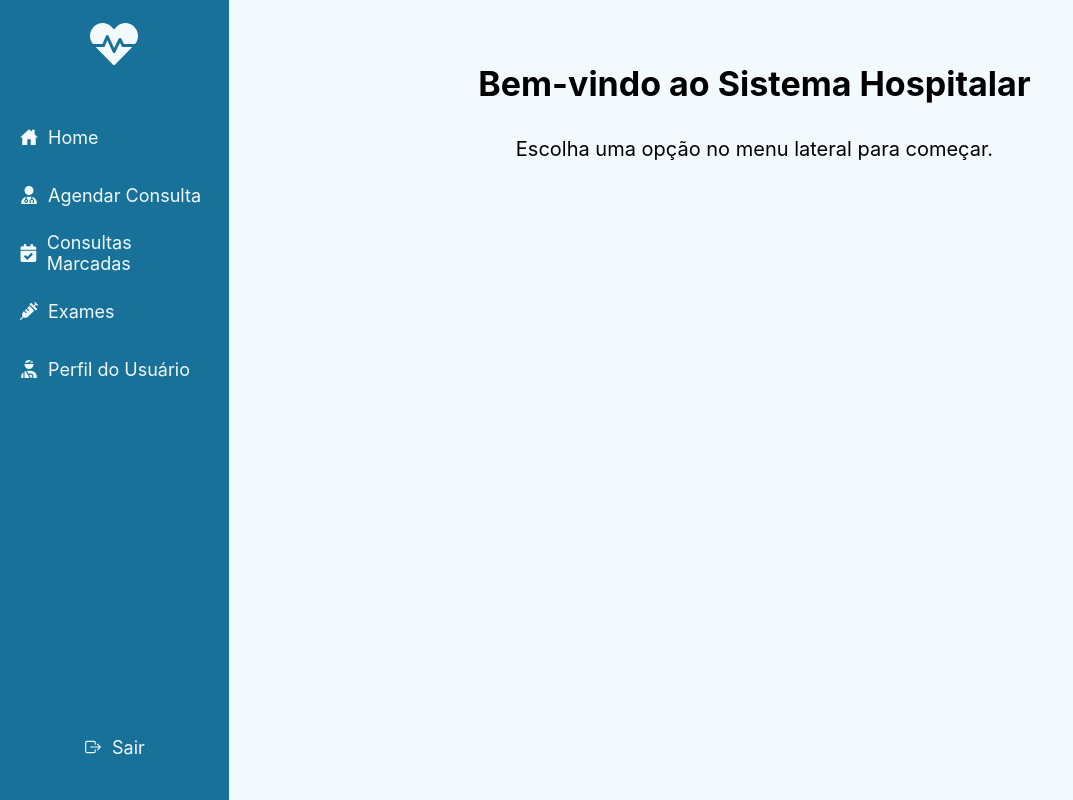
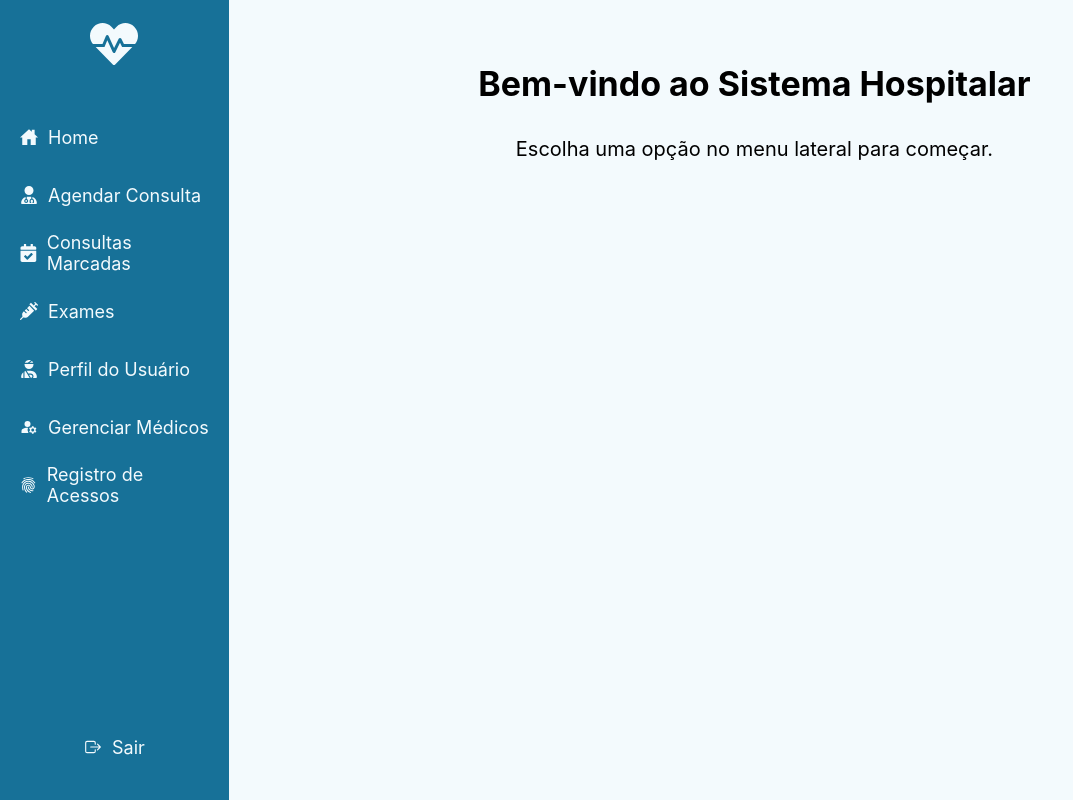
Before and after one commit to m-brito/hospital-frontend, a React (Create React App) app: page /home in a window 1280 px wide. Shown: the whole page, without its empty margins (0-1073 px from the left). Built offline with nearby package versions, Linux system fonts and the light colour scheme.

Commit message:
feat: new sidebar options

```diff
--- a/src/components/commons/toolkit/Sidebar/index.tsx
+++ b/src/components/commons/toolkit/Sidebar/index.tsx
@@ -1,8 +1,11 @@
 import React from "react";
 import { FaHeartbeat } from 'react-icons/fa';
-import { IoHomeSharp, IoExitOutline } from "react-icons/io5";
+import { IoHomeSharp, IoExitOutline,IoFingerPrintSharp } from "react-icons/io5";
 import { FaCalendarCheck, FaSyringe } from "react-icons/fa";
 import { FaUserDoctor, FaUserInjured } from "react-icons/fa6";
+import { MdManageAccounts } from "react-icons/md";
+
+
 
 import { SidebarContainer, Logo, Menu, MenuItem, TopMenu} from "./styles";
 
@@ -25,6 +28,9 @@ export const Sidebar: React.FC = () => {
           <MenuItem><FaCalendarCheck /><p>Consultas Marcadas</p></MenuItem>
           <MenuItem><FaSyringe /><p>Exames</p></MenuItem>
           <MenuItem><FaUserInjured /><p>Perfil do Usuário</p></MenuItem>
+          <MenuItem><MdManageAccounts /><p>Gerenciar Médicos</p></MenuItem>
+          <MenuItem><IoFingerPrintSharp /><p>Registro de Acessos</p></MenuItem>
+
         </Menu>
       </TopMenu>
       <MenuItem $justifyContent="center"><IoExitOutline /><p>Sair</p></MenuItem>
--- a/src/components/commons/toolkit/Sidebar/styles.ts
+++ b/src/components/commons/toolkit/Sidebar/styles.ts
@@ -16,7 +16,6 @@ export const SidebarContainer = styled.div`
   align-items: center;
   justify-content: space-between;
   min-height: 100vh;
-  //flex-grow: 1; //nada funciona socorro
 `;
 
 export const TopMenu = styled.div`
```
